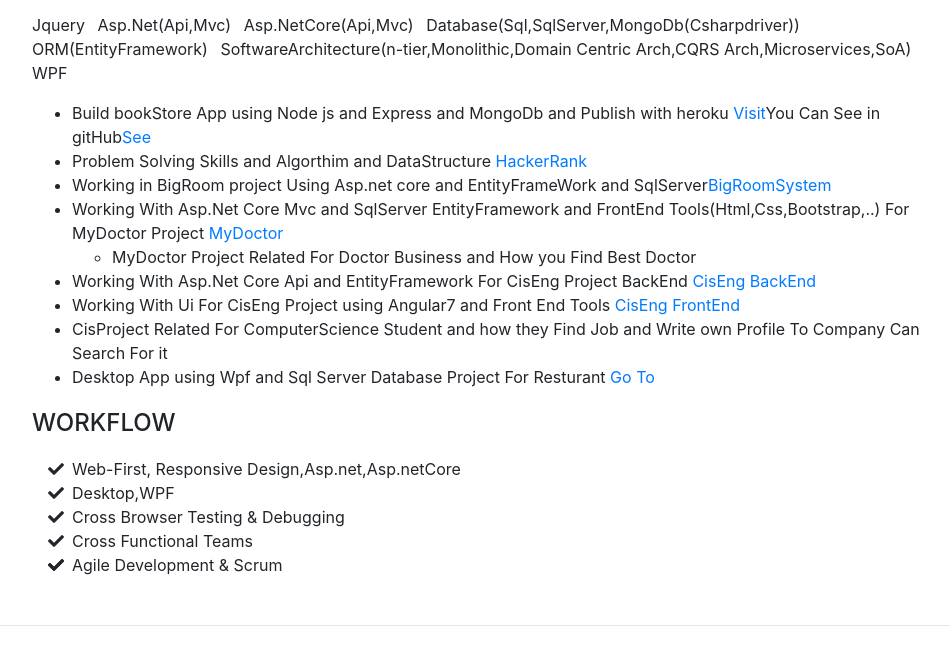
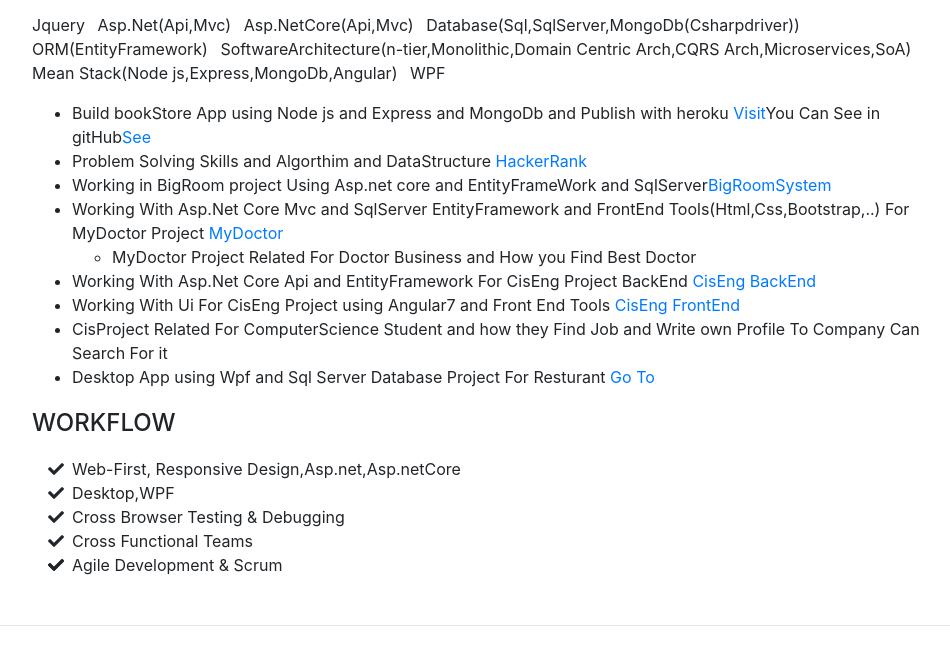
Before and after one commit to AmrElshaer/AmrElshaer.github.io, a website with bundled scripts: page index.html in a window 1280 px wide. Shown: the part 2664-3329 px from the top of the page, without its empty margins (288-1238 px from the left). Built offline with nearby package versions, Linux system fonts and the light colour scheme; a web font is replaced by a local one.

Commit message:
update profile

```diff
--- a/index.html
+++ b/index.html
@@ -191,6 +191,10 @@
 
                     <span>SoftwareArchitecture(n-tier,Monolithic,Domain Centric Arch,CQRS Arch,Microservices,SoA)</span>
                 </li>
+              <li class="list-inline-item">
+
+                    <span>Mean Stack(Node js,Express,MongoDb,Angular)</span>
+                </li>
                 <li class="list-inline-item">
 
                     <span>WPF</span>
```
